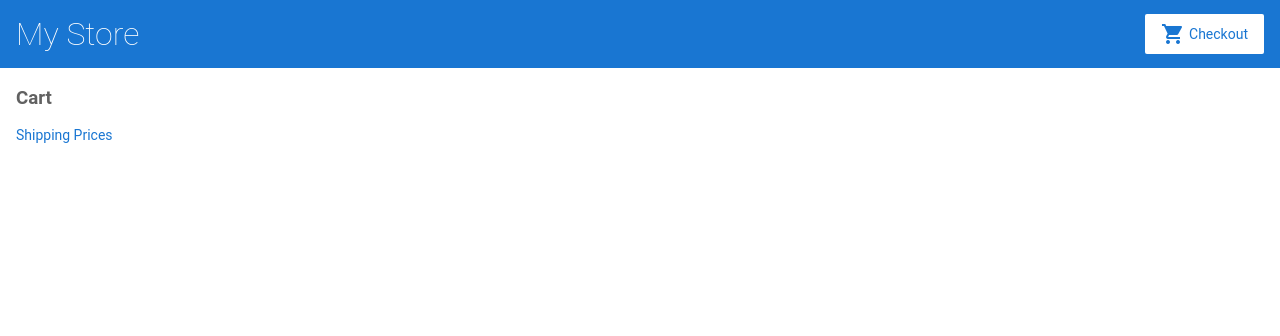
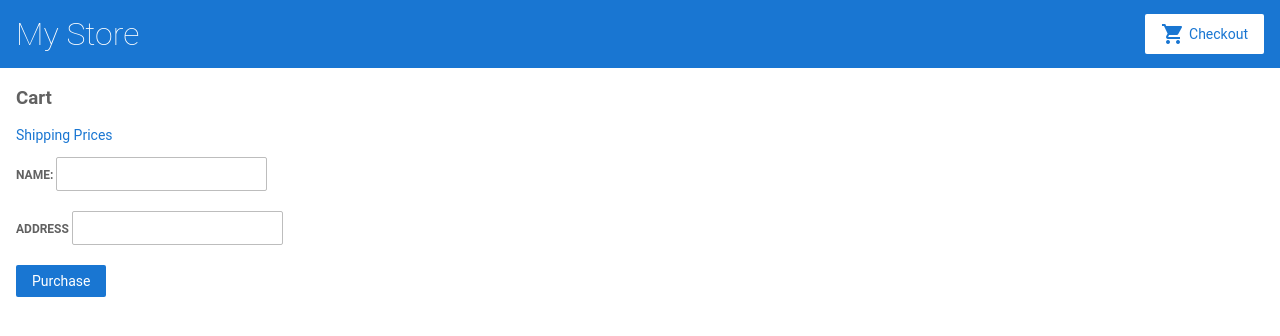
Before and after one commit to magicishaq/angular-554scp, an Angular app: page /cart in a window 1280 px wide. Shown: the top 336 px of the page. Built offline with nearby package versions, Linux system fonts and the light colour scheme.

Commit message:
Added forms

```diff
--- a/src/app/cart/cart.component.html
+++ b/src/app/cart/cart.component.html
@@ -7,3 +7,20 @@
   <span>{{item.name}}</span>
   <span>{{item.price | currency}} </span>
   </div>
+  <form [formGroup] ="checkoutForm" (ngSubmit)="onSubmit(checkoutForm.value)">
+    <div>
+      <label>
+        Name:
+        <input id="name" type="text" formControlName="name">
+      </label>
+    </div>
+
+    <div>
+      <label>
+        Address
+        <input id="address" type="test" formControlName="address">
+      </label>
+    </div>
+    <button class="button" type="submit">Purchase</button>
+
+    </form>
--- a/src/app/cart/cart.component.ts
+++ b/src/app/cart/cart.component.ts
@@ -1,17 +1,30 @@
 import { Component, OnInit } from '@angular/core';
 import {CartService} from '../cart.service';
+import {FormBuilder} from '@angular/forms';
 
 @Component({
   selector: 'app-cart',
   templateUrl: './cart.component.html',
   styleUrls: ['./cart.component.css']
 })
-export class CartComponent implements OnInit {
+export class CartComponent  {
 items;
-  constructor(private cartService: CartService) { }
+checkoutForm;
+  constructor(private cartService: CartService, private formBuilder: FormBuilder) {
+    this.items = this.cartService.getItems();
 
-  ngOnInit() {
-    this.items = this.cartService.getItems();
+    this.checkoutForm = this.formBuilder.group({
+      name: '',
+      address: ''
+    })
   }
+onSubmit(customerData){
+  //Process checkout data here
+  console.warn('Your order has been submitted  '+ customerData);
+
+  this.items = this.cartService.clearCart();
+  this.checkoutForm.reset();
+}
+
 
 }
```
